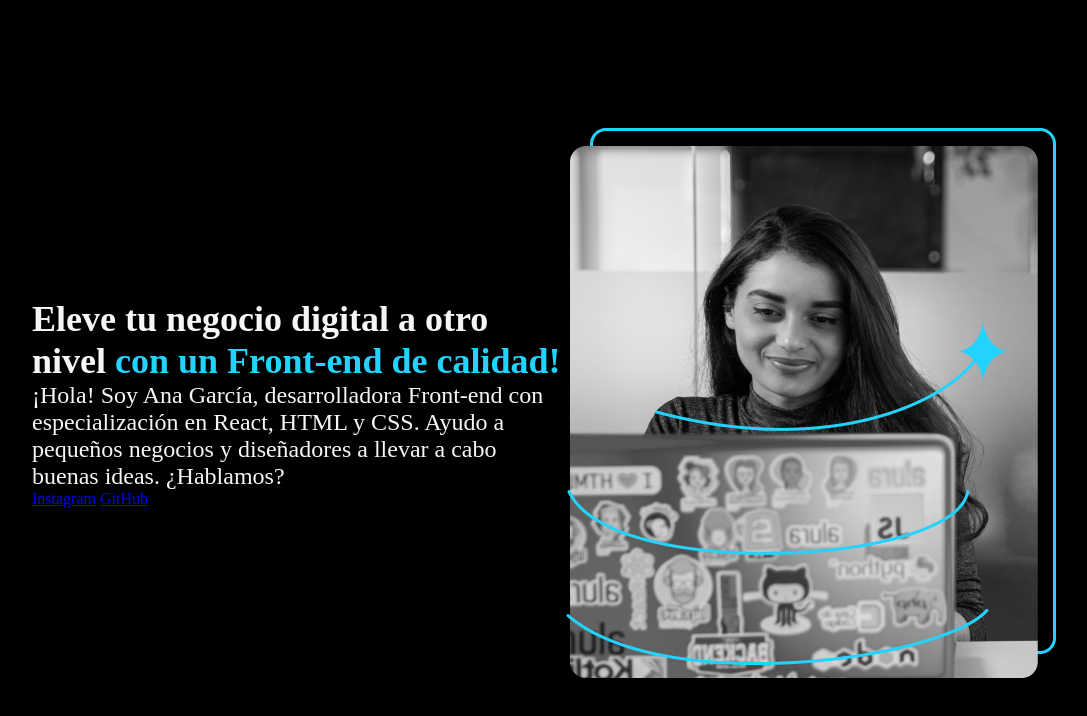
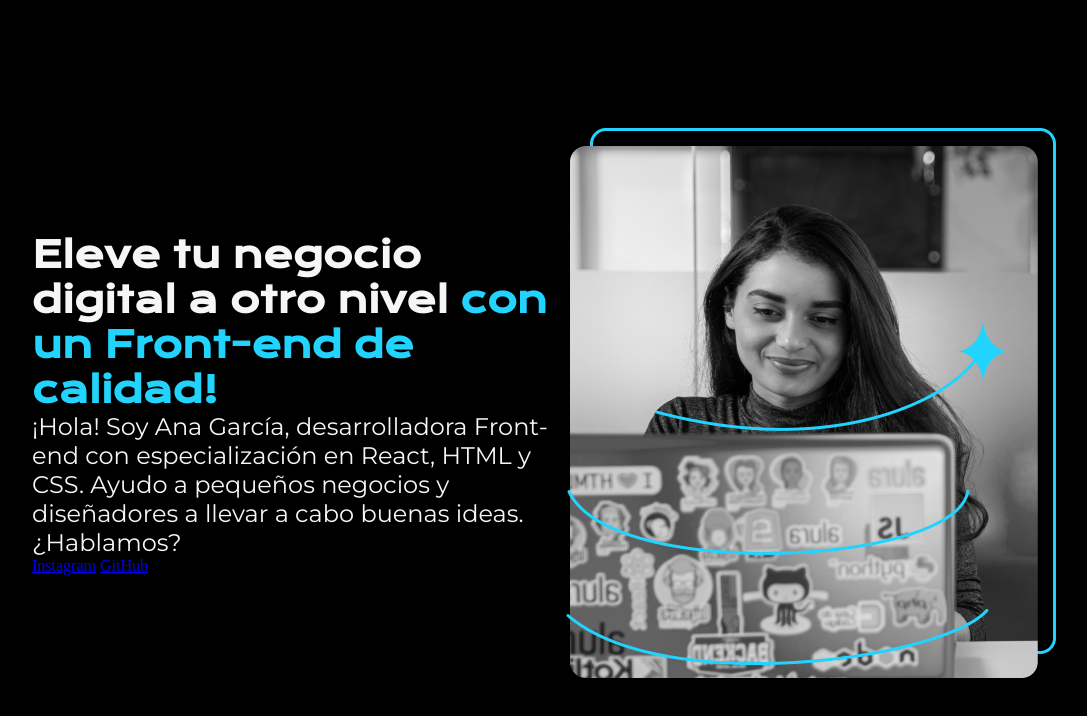
Before and after one commit to Deus-sueD/HTML-CCS-Clases-PosicionamientoyFlexbox, a plain HTML site: page Index.html in a window 1280 px wide. Shown: the whole page, without its empty margins (96-1183 px from the left). Drawn offline with nearby package versions, Linux system fonts and the light colour scheme.

Commit message:
Uso de api para insercion de fuentes, uso de font family

```diff
--- a/style.css
+++ b/style.css
@@ -1,3 +1,5 @@
+@import url('https://fonts.googleapis.com/css2?family=Krona+One&family=Montserrat:ital,wght@0,100..900;1,100..900&display=swap');
+
 * {
     padding: 0;
     margin: 0;
@@ -26,8 +28,10 @@ body {
 
 .presentacion__contenido__titulo{
     font-size: 36px;
+    font-family: "Krona One", sans-serif;
 }
 
 .presentacion__contenido__texto{
     font-size: 24px;
+    font-family: "Montserrat", sans-serif;
 }
```
